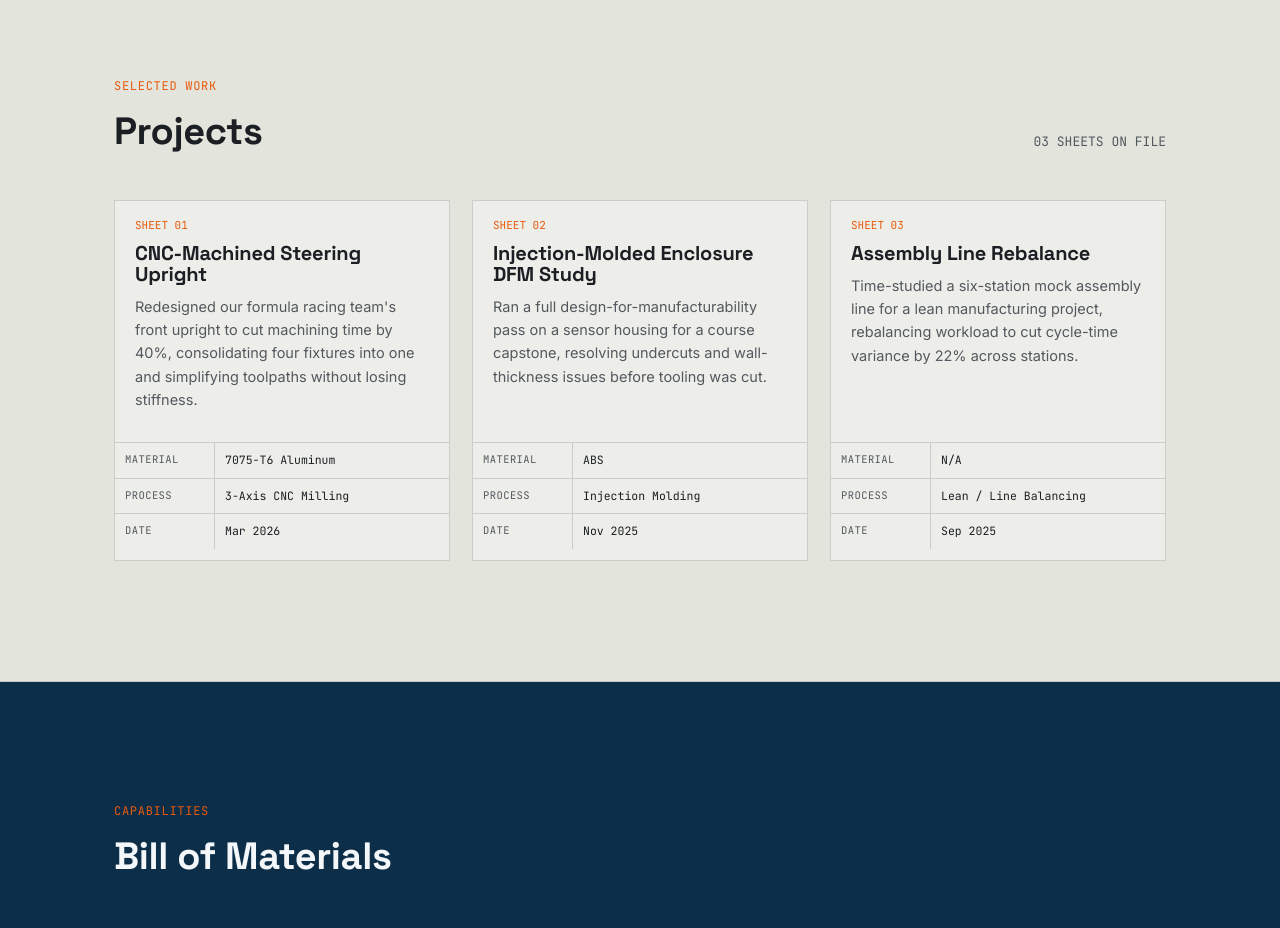
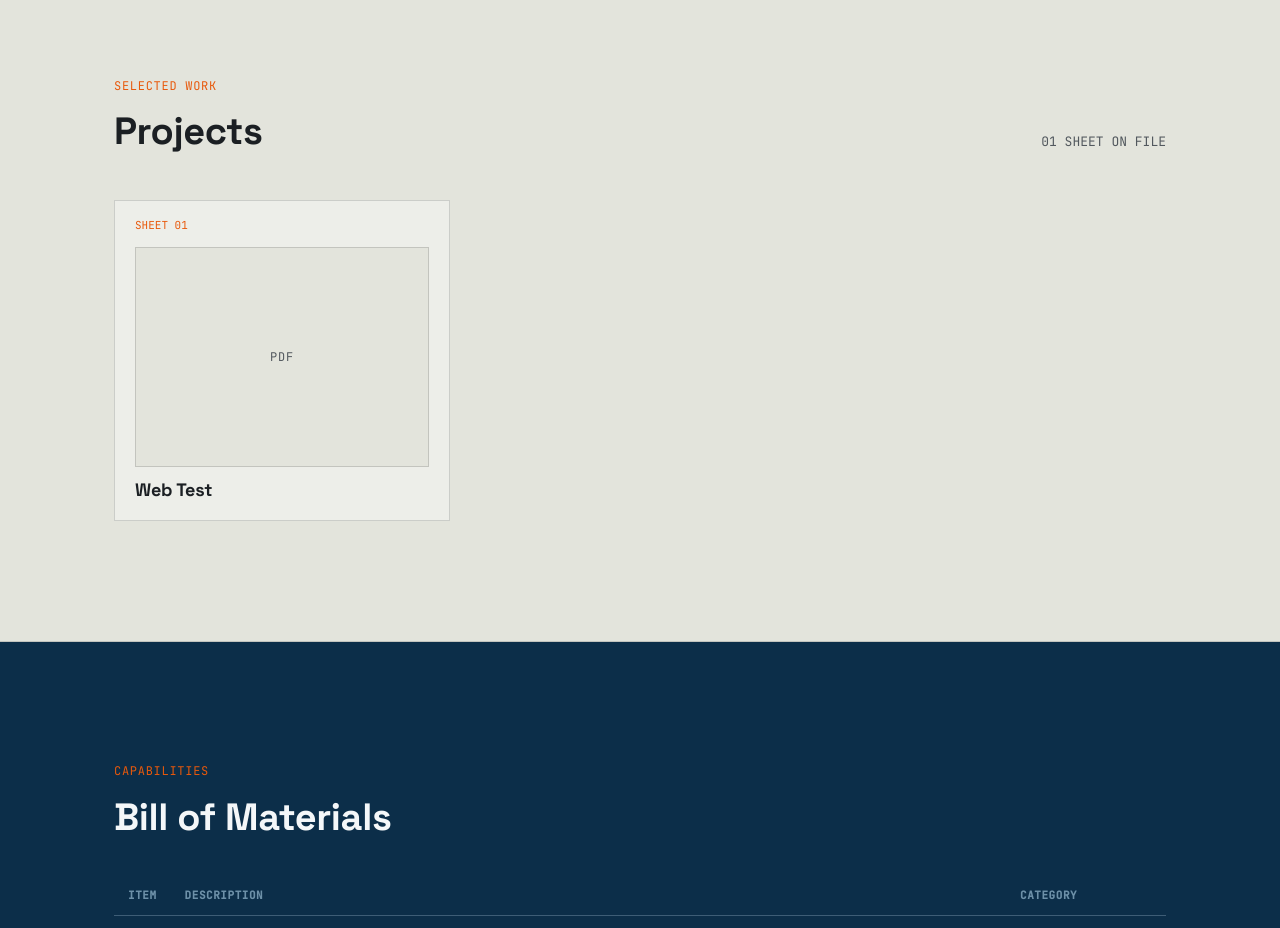
Before and after one commit to patrickrooks199-web/Portfolio, a Next.js app: page / in a window 1280 px wide. Shown: the part 1720-2648 px from the top of the page. Built offline with nearby package versions, Linux system fonts and the light colour scheme.

Commit message:
revamped projects

```diff
--- a/app/globals.css
+++ b/app/globals.css
@@ -602,3 +602,12 @@ button {
   max-width: var(--max-width);
   margin: 0 auto;
 }
+
+   .sheet__link { display: flex; flex-direction: column; flex: 1; color: inherit; text-decoration: none; }
+   .sheet__thumb { aspect-ratio: 4 / 3; margin: 12px 20px 0; background: var(--paper-raised); border: 1px solid var(--rule); display: flex; align-items: center; justify-content: center; overflow: hidden; transition: border-color 160ms ease; }
+   .sheet__thumb img { width: 100%; height: 100%; object-fit: contain; display: block; }
+   .sheet__thumb-empty { font-family: var(--font-mono); font-size: 12px; letter-spacing: 0.06em; color: var(--ink-dim); }
+   .sheet__title { font-size: 18px; padding: 14px 20px 20px; overflow-wrap: anywhere; transition: color 160ms ease; }
+   .sheet__link:hover .sheet__title { color: var(--accent); }
+   .sheet__link:hover .sheet__thumb { border-color: var(--accent); }
+   .projects__empty { color: var(--ink-dim); }
--- a/components/Projects.js
+++ b/components/Projects.js
@@ -1,34 +1,44 @@
-const projects = [
-  {
-    no: "SHEET 01",
-    title: "CNC-Machined Steering Upright",
-    description:
-      "Redesigned our formula racing team's front upright to cut machining time by 40%, consolidating four fixtures into one and simplifying toolpaths without losing stiffness.",
-    material: "7075-T6 Aluminum",
-    process: "3-Axis CNC Milling",
-    date: "Mar 2026",
-  },
-  {
-    no: "SHEET 02",
-    title: "Injection-Molded Enclosure DFM Study",
-    description:
-      "Ran a full design-for-manufacturability pass on a sensor housing for a course capstone, resolving undercuts and wall-thickness issues before tooling was cut.",
-    material: "ABS",
-    process: "Injection Molding",
-    date: "Nov 2025",
-  },
-  {
-    no: "SHEET 03",
-    title: "Assembly Line Rebalance",
-    description:
-      "Time-studied a six-station mock assembly line for a lean manufacturing project, rebalancing workload to cut cycle-time variance by 22% across stations.",
-    material: "N/A",
-    process: "Lean / Line Balancing",
-    date: "Sep 2025",
-  },
-];
+import fs from "node:fs";
+import path from "node:path";
+
+// Drop PDFs into public/projects/ and they show up here automatically.
+// Thumbnails are generated into public/projects/thumbs/ by
+// scripts/generate-thumbnails.mjs (it runs before dev and build).
+const PROJECTS_DIR = path.join(process.cwd(), "public", "projects");
+const THUMBS_DIR = path.join(PROJECTS_DIR, "thumbs");
+
+function getProjects() {
+  let files;
+  try {
+    files = fs.readdirSync(PROJECTS_DIR);
+  } catch {
+    return []; // folder doesn't exist yet
+  }
+
+  return files
+    .filter((file) => /\.pdf$/i.test(file))
+    .sort((a, b) =>
+      // Natural order, so "Project 2" comes before "Project 10".
+      a.localeCompare(b, undefined, { numeric: true, sensitivity: "base" })
+    )
+    .map((file, index) => {
+      const title = file.replace(/\.pdf$/i, "");
+      const hasThumb = fs.existsSync(path.join(THUMBS_DIR, `${title}.png`));
+      return {
+        no: `SHEET ${String(index + 1).padStart(2, "0")}`,
+        title,
+        href: `/projects/${encodeURIComponent(file)}`,
+        thumb: hasThumb
+          ? `/projects/thumbs/${encodeURIComponent(title)}.png`
+          : null,
+      };
+    });
+}
 
 export default function Projects() {
+  const projects = getProjects();
+  const count = String(projects.length).padStart(2, "0");
+
   return (
     <section className="projects" id="projects">
       <div className="wrap">
@@ -37,34 +47,40 @@ export default function Projects() {
             <span className="section-label">Selected Work</span>
             <h2>Projects</h2>
           </div>
-          <div className="projects__count">03 SHEETS ON FILE</div>
+          <div className="projects__count">
+            {count} {projects.length === 1 ? "SHEET" : "SHEETS"} ON FILE
+          </div>
         </div>
 
+        {projects.length === 0 ? (
+          <p className="projects__empty">
+            No projects yet. Add PDF files to <code>public/projects</code>.
+          </p>
+        ) : (
           <div className="sheets">
             {projects.map((p) => (
-            <article className="sheet" key={p.no}>
+              <article className="sheet" key={p.href}>
                 <div className="sheet__no">{p.no}</div>
-              <div className="sheet__body">
-                <h3>{p.title}</h3>
-                <p>{p.description}</p>
+                <a
+                  className="sheet__link"
+                  href={p.href}
+                  target="_blank"
+                  rel="noopener noreferrer"
+                >
+                  <div className="sheet__thumb">
+                    {p.thumb ? (
+                      // eslint-disable-next-line @next/next/no-img-element
+                      <img src={p.thumb} alt="" loading="lazy" />
+                    ) : (
+                      <span className="sheet__thumb-empty">PDF</span>
+                    )}
                   </div>
-              <dl className="sheet__titleblock">
-                <div className="sheet__tb-row">
-                  <dt>Material</dt>
-                  <dd>{p.material}</dd>
-                </div>
-                <div className="sheet__tb-row">
-                  <dt>Process</dt>
-                  <dd>{p.process}</dd>
-                </div>
-                <div className="sheet__tb-row">
-                  <dt>Date</dt>
-                  <dd>{p.date}</dd>
-                </div>
-              </dl>
+                  <h3 className="sheet__title">{p.title}</h3>
+                </a>
               </article>
             ))}
           </div>
+        )}
       </div>
     </section>
   );
--- a/package.json
+++ b/package.json
@@ -3,8 +3,9 @@
   "version": "0.1.0",
   "private": true,
   "scripts": {
-    "dev": "next dev",
-    "build": "next build",
+       "dev": "node scripts/generate-thumbnails.mjs && next dev",
+   "build": "node scripts/generate-thumbnails.mjs && next build",
+   "thumbs": "node scripts/generate-thumbnails.mjs",
     "start": "next start",
     "lint": "eslint"
   },
```
Also changed, not shown: scripts/generate-thumbnails.mjs (added, +90 -0 lines), 1 other file (tests, documents, lock files or other folders). Lines whose indentation alone changed are shown as unchanged.
